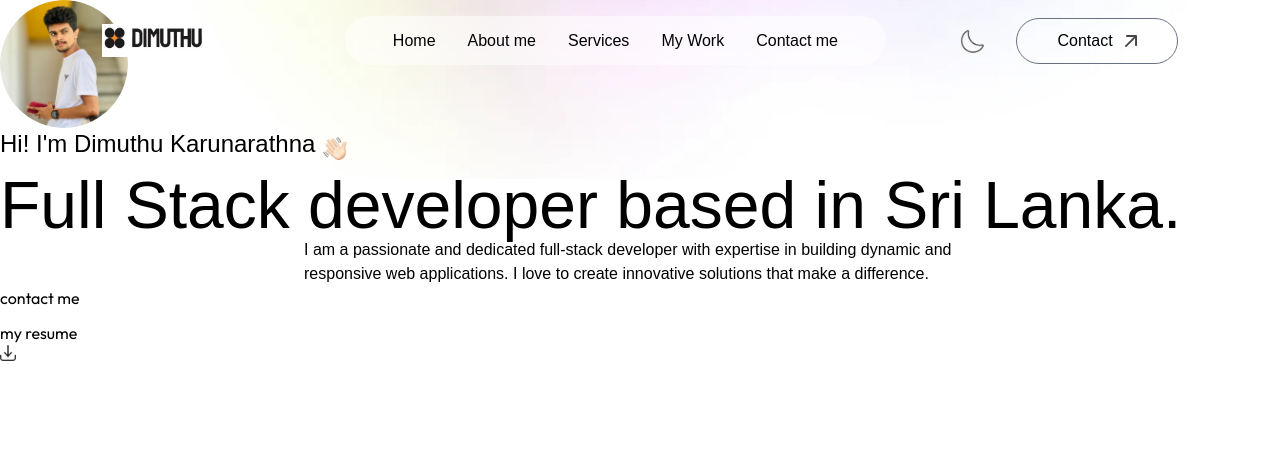
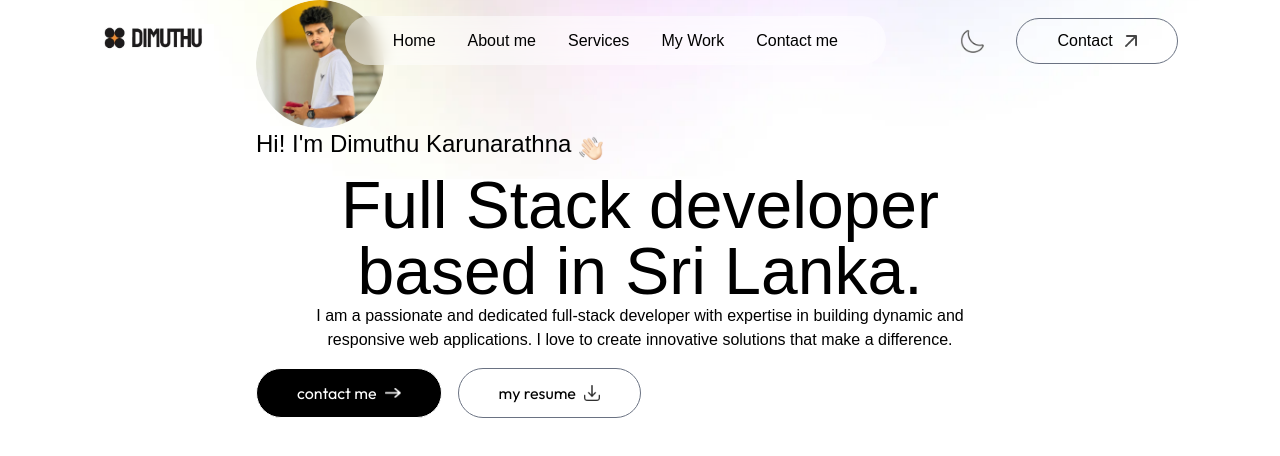
Before and after one commit to Dimuthu02/Portfolio-NEXT, a Next.js app in the folder portfolio/: page / in a window 1280 px wide. Shown: the top 456 px of the page. Built offline with nearby package versions, Linux system fonts and the light colour scheme; a web font is replaced by a local one.

Commit message:
Refactor Header component layout; improve structure and link functionality

```diff
--- a/portfolio/components/Header.jsx
+++ b/portfolio/components/Header.jsx
@@ -4,8 +4,8 @@
 
 const Header = () => {
   return (
-    <div>
-      <div>
+    <div className='w-11/12 max-w-3xl text-center mx-auto h-screen flexflex-xol items-center justify-center gap-4'>
+      <div >
         <Image
           src={assets.profile_img}
           alt="Header Image"
@@ -29,8 +29,11 @@
         innovative solutions that make a difference.
       </p>
 
-      <div>
-        <a href="#contact">
+      <div className='flex flex-col sm:flex-row items-center gap-4 mt-4'>
+        <a
+          className="px-10 py-3 border border-white rounded-full bg-black text-white flex items-center gap-2"
+          href="#contact"
+        >
           contact me
           <Image
             src={assets.right_arrow_white}
@@ -39,7 +42,11 @@
           />
         </a>
 
-        <a href="#sample">
+        <a
+          href="#sample-resume.pdf"
+          download
+          className="px-10 py-3 border rounded-full border-gray-500 flex items-center gap-2"
+        >
           my resume
           <Image
             src={assets.download_icon}
```
